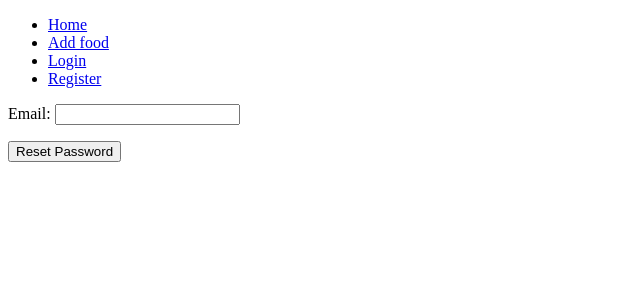
After one commit to mszahan/dj_projects, a Django app: page /users/password-reset/ in a window 1280 px wide. The commit adds this page. Shown: the top 300 px of the page, without its empty margins (0-640 px from the left). Run offline with Django 5.2, Linux system fonts and the light colour scheme.

Commit message:
added password change and forgot password functionality

```diff
--- a/social/config/settings.py
+++ b/social/config/settings.py
@@ -126,3 +126,4 @@ DEFAULT_AUTO_FIELD = 'django.db.models.BigAutoField'
 
 LOGIN_URL = 'login'
 LOGOUT_URL = 'logout'
+EMAIL_BACKEND = 'django.core.mail.backends.console.EmailBackend'
--- a/social/users/templates/login.html
+++ b/social/users/templates/login.html
@@ -6,3 +6,5 @@
     {{form}}
     <button type="submit">Login</button>
 </form>
+
+<a href="{% url 'password_reset' %}">forgot password</a>
--- /dev/null
+++ b/social/users/templates/password_reset_form.html
@@ -0,0 +1,16 @@
+{% extends 'base.html' %}
+
+
+{% block title %}
+    Reset Password
+{% endblock title %}
+
+
+
+{% block main %}
+    <form method="post">
+        {% csrf_token %}
+        {{form.as_p}}
+        <button type="submit">Reset Password</button>
+    </form>
+{% endblock main %}
--- a/social/users/urls.py
+++ b/social/users/urls.py
@@ -5,5 +5,21 @@ from django.contrib.auth import views as auth_views
 urlpatterns = [
     path('', views.homepage, name='homepage'),
     path('login/', views.user_login, name='login'),
-    path('logout', auth_views.LogoutView.as_view(template_name='logout.html'), name='logout')
+    path('logout', auth_views.LogoutView.as_view(template_name='logout.html'), name='logout'),
+
+    path('password-change/', auth_views.PasswordChangeView.as_view(
+        template_name='password_change_form.html'),name='password_change'),
+
+    path('password-change-done/', auth_views.PasswordChangeDoneView.as_view(
+        template_name='password_change_done.html'),name='password_change_done'),
+
+    path('password-reset/', auth_views.PasswordResetView.as_view(
+        template_name='password_reset_form.html'), name='password_reset'),
+    path('password-reset-done/', auth_views.PasswordResetDoneView.as_view(
+        template_name='password_reset_done.html'), name='password_reset_done'),
+    path('password-reset-confirm/<uidb64>/<token>', auth_views.PasswordResetConfirmView.as_view(
+        template_name='password_reset_confirm.html'), name='password_reset_confirm'),
+    path('password-reset-complete/', auth_views.PasswordResetCompleteView.as_view(
+        template_name='password_reset_complete.html'), name='password_reset_complete')
+
 ]
```
Also changed, not shown: social/users/templates/password_change_done.html (added, +10 -0 lines), social/users/templates/password_change_form.html (added, +16 -0 lines), social/users/templates/password_reset_complete.html (added, +11 -0 lines), social/users/templates/password_reset_confirm.html (added, +17 -0 lines), social/users/templates/password_reset_done.html (added, +12 -0 lines).
